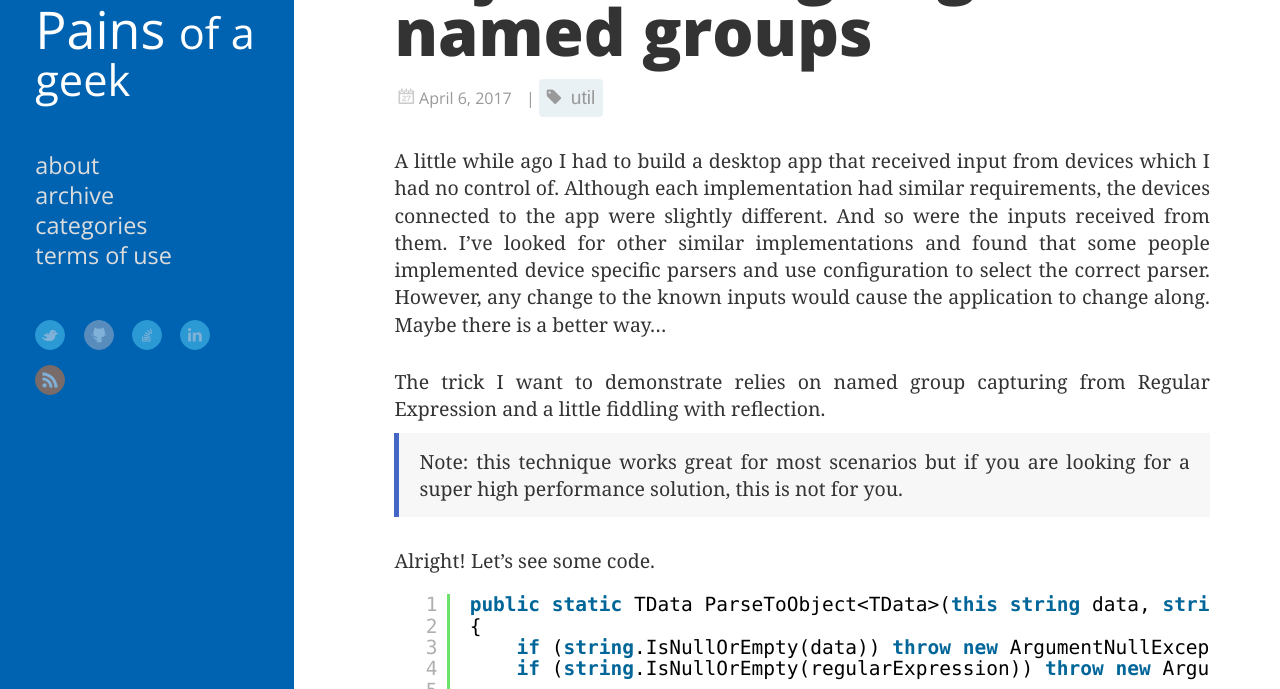
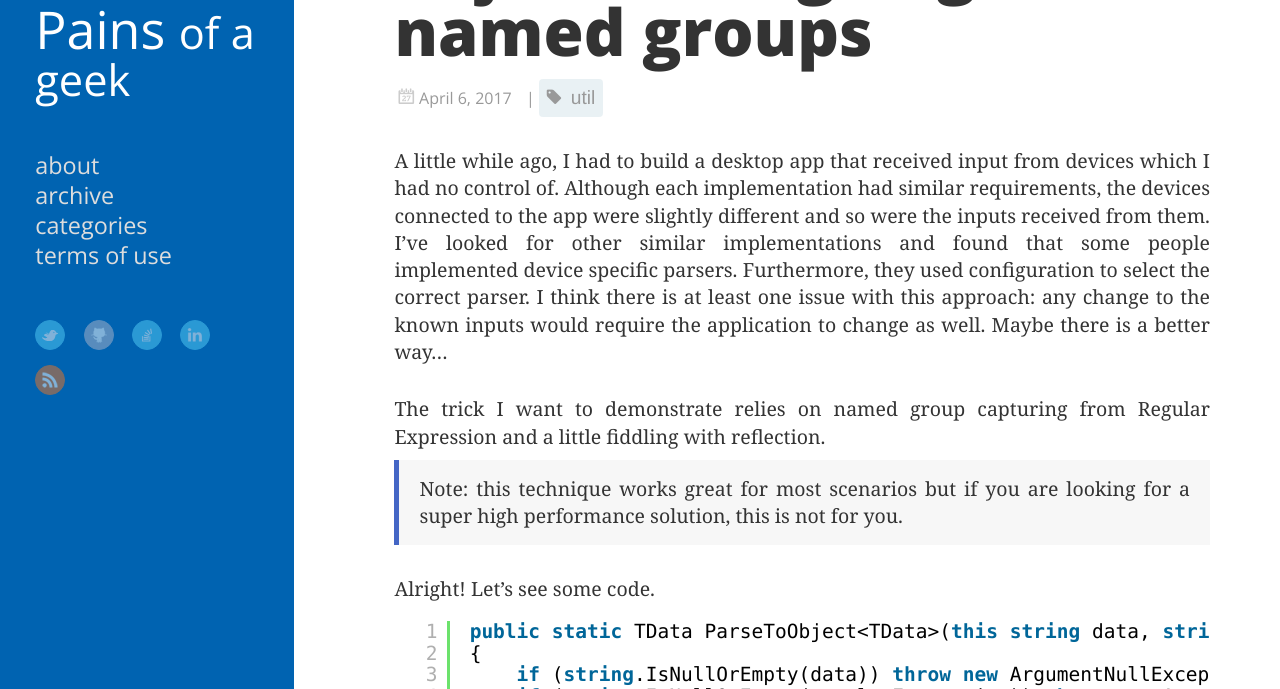
Before and after one commit to jlucaspains/blog, a Jekyll site: the page built from _posts/2017-4-6-parsing-text-using-regex.md, in a window 1280 px wide and 900 px high, cut to the strip 211-900 px from the top of the window. Built offline with Jekyll 4.4.1, drawn with Linux system fonts in a browser that asks for light colours; nearby versions of some CDN libraries; comment, search, counter and statistics services are not loaded.

Commit message:
better wording for last post

```diff
--- a/_posts/2017-4-6-parsing-text-using-regex.md
+++ b/_posts/2017-4-6-parsing-text-using-regex.md
@@ -7,7 +7,7 @@ sharing: true
 categories: util
 ---
 
-A little while ago I had to build a desktop app that received input from devices which I had no control of. Although each implementation had similar requirements, the devices connected to the app were slightly different. And so were the inputs received from them. I've looked for other similar implementations and found that some people implemented device specific parsers and use configuration to select the correct parser. However, any change to the known inputs would cause the application to change along. Maybe there is a better way...
+A little while ago, I had to build a desktop app that received input from devices which I had no control of. Although each implementation had similar requirements, the devices connected to the app were slightly different and so were the inputs received from them. I've looked for other similar implementations and found that some people implemented device specific parsers. Furthermore, they used configuration to select the correct parser. I think there is at least one issue with this approach: any change to the known inputs would require the application to change as well. Maybe there is a better way...
 
 The trick I want to demonstrate relies on named group capturing from Regular Expression and a little fiddling with reflection.
 
```
